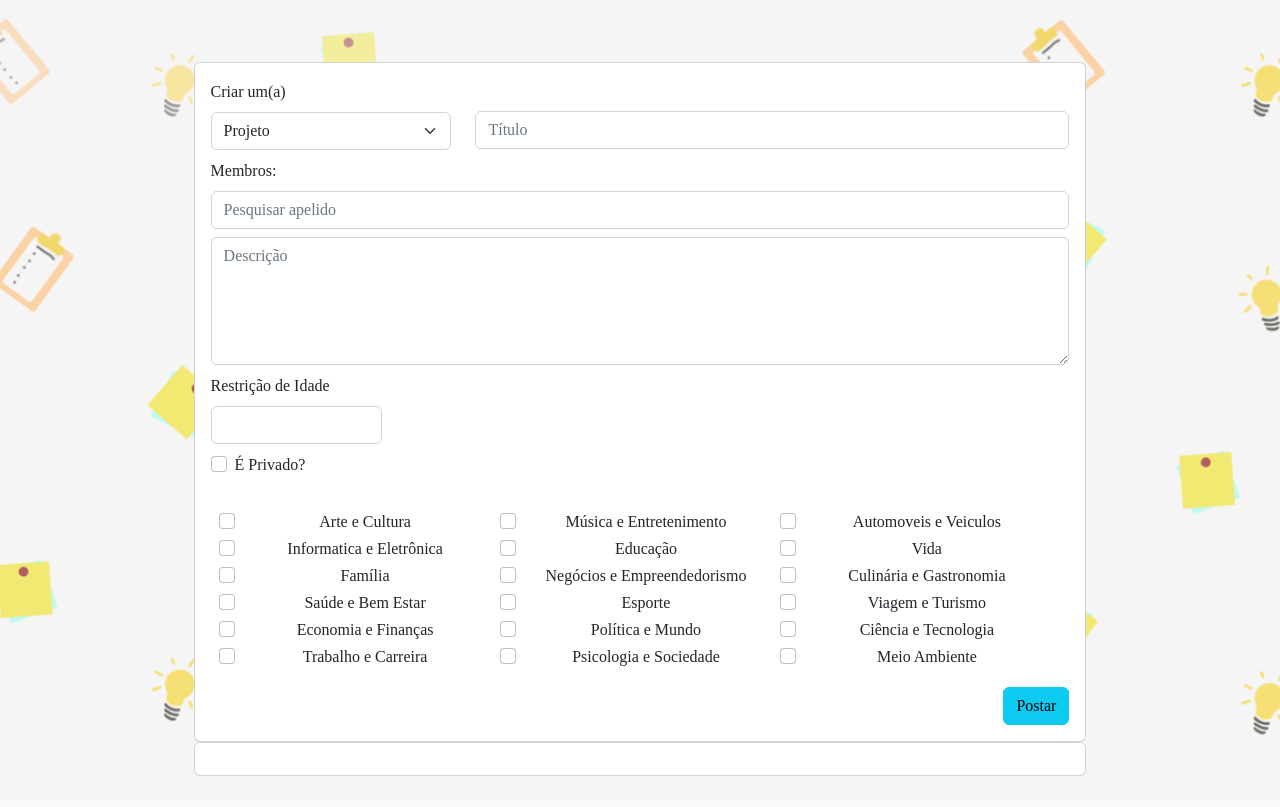
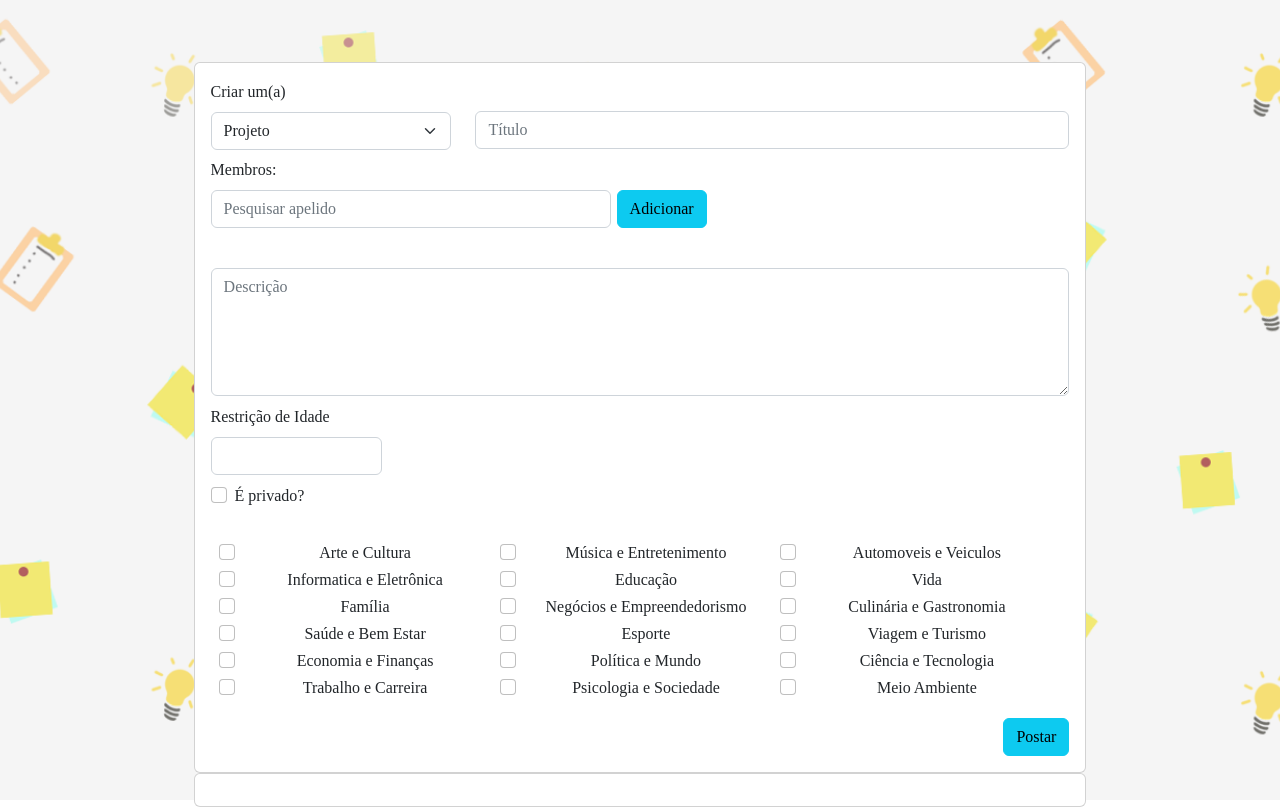
Before and after one commit to wendelsimoes/innovation-hub-flask, a Flask app: page /feed in a window 1280 px wide. Shown: the part 60-867 px from the top of the page. Before the commit the page ends 836 px from the top, so only its background shows below. Run offline with Flask 2, Linux system fonts and the light colour scheme; a user stored in the database is signed in; data comes from the database, SQL or seed files in the repository; some web fonts are replaced.

Commit message:
feat: style feed page

```diff
--- a/application/static/styles.css
+++ b/application/static/styles.css
@@ -53,6 +53,31 @@ body, html {
 .postar-membro-label {
     width: 100% !important;
     text-align: start !important;
+    padding: 0 !important;
+}
+
+.adicionar-membro {
+    width: 400px !important;
+    display: inline-block !important;
+}
+
+.adicionar-membro-btn {
+    margin: 0 0 0 6px !important;
+}
+
+#lista_de_membros {
+    display: flex;
+    flex-direction: row;
+    justify-content: start;
+    flex-wrap: wrap;
+}
+
+.membros_lista {
+    display: inline !important;
+    padding: 0 6px !important;
+    background-color: #F2E973;
+    border-radius: 25px;
+    margin: 3px 6px;
 }
 
 /* Extra small devices (phones, 600px and down) */
@@ -90,6 +115,10 @@ body, html {
         background-size: cover !important;
         height: 100% !important;
     }
+
+    .adicionar-membro-btn {
+        margin: 5px 0 0 0 !important;
+    }
 }
 
 /* Medium devices (landscape tablets, 600px and up) */
--- a/application/templates/feed.html
+++ b/application/templates/feed.html
@@ -14,7 +14,8 @@ Feed
                 {{ formDeProposta.csrf_token }}
                 <div class="row tipo-titulo">
                     <div class="mb-2 div-postar-tipo" style="display: inline-block;">
-                        <label class="form-label tipo-proposta-label gothic-bold" for="tipo_proposta">Criar um(a)</label>
+                        <label class="form-label tipo-proposta-label gothic-bold" for="tipo_proposta">Criar
+                            um(a)</label>
                         <select class="form-select gothic" name="tipo_proposta" id="tipo_proposta">
                             {% for tipo, valor in tipo_proposta.items() %}
                             {% if valor == 0 %}
@@ -33,12 +34,14 @@ Feed
                         {% endfor %}
                     </div>
                 </div>
-                <div class="mb-2">
+                <div class="mb-2 row" style="width: 100%; margin-left: auto; margin-right: auto;">
                     {{ formDeProposta.membro.label(class_="form-label gothic-bold postar-membro-label") }}
-                    {{ formDeProposta.membro(class_="form-control gothic") }}
-                    {% for error in formDeProposta.membro.errors %}
-                    <span class="text-danger gothic-bold">{{ error }}</span>
-                    {% endfor %}
+                    {{ formDeProposta.membro(class_="form-control gothic adicionar-membro") }}
+                    <button id="adicionar_membro_btn" type="button" class="btn btn-info gothic-bold adicionar-membro-btn"
+                        style="display: inline-block; width: fit-content; margin-left: 6px;">Adicionar</button>
+                    <span class="text-danger gothic-bold" id="adicionar_membro_span"></span>
+                    <ul class="mt-3" id="lista_de_membros" style="list-style: none;">
+                    </ul>
                 </div>
                 <div class="mb-2">
                     {{ formDeProposta.descricao(class_="form-control postar-descricao gothic") }}
@@ -46,7 +49,7 @@ Feed
                     <span class="text-danger gothic-bold">{{ error }}</span>
                     {% endfor %}
                 </div>
-                <div class="mb-2" style="display: inline-block; width: 100%; padding-right: auto;">
+                <div class="mb-2" style="display: inline-block; width: 100%;">
                     {{ formDeProposta.restricao_idade.label(class_="form-label restricao-idade-label gothic-bold") }}
                     {{ formDeProposta.restricao_idade(class_="form-control postar-restricao-idade gothic") }}
                     {% for error in formDeProposta.restricao_idade.errors %}
@@ -56,7 +59,7 @@ Feed
                 <div class="mb-2 form-check" style="width: 100%; margin-left: auto; margin-right: auto;">
                     <input name="privado" class="form-check-input" type="checkbox" id="privado">
                     <label class="form-check-label gothic-bold" for="privado" style="width: 100%; text-align: start;">
-                        É Privado?
+                        É privado?
                     </label>
                 </div>
                 <br>
@@ -71,7 +74,8 @@ Feed
                     </div>
                     {% endfor %}
                 </div>
-                <button type="submit" class="btn btn-info gothic-bold" style="display: block; margin-left: auto;">Postar</button>
+                <button type="submit" class="btn btn-info gothic-bold"
+                    style="display: block; margin-left: auto;">Postar</button>
             </form>
         </div>
     </div>
@@ -114,7 +118,7 @@ Feed
 </script>
 
 <script type="text/javascript">
-    $(function() {
+    $(function () {
         $.ajax({
             url: '{{ url_for("todos_usuarios") }}'
         }).done(function (data) {
@@ -125,4 +129,28 @@ Feed
         });
     });
 </script>
+
+<script type="text/javascript">
+    $(document).ready(function () {
+        $('#adicionar_membro_btn').on("click", function () {
+            membro = $('#apelido_autocomplete').val();
+
+            jQuery.ajax({
+                url: '{{ url_for("checar_usuario") }}',
+                data: {
+                    apelido: membro
+                },
+                success: function(response) {
+                    if (response["status"] == 404) {
+                        $('#adicionar_membro_span').text(response["mensagem"]);
+                    } else if (response["status"] == 200) {
+                        var $list = $("<li>", {id: "foo", "class": "membros_lista"});
+                        $list.append(response["mensagem"]);
+                        $('#lista_de_membros').append($list);
+                    }
+                }
+            })
+        });
+    });
+</script>
 {% endblock %}
--- a/application/views.py
+++ b/application/views.py
@@ -57,6 +57,7 @@ def feed():
     formDeProposta = FormDeProposta()
     return render_template("feed.html", formDeProposta=formDeProposta, categorias=categorias, tipo_proposta=tipo_proposta, user=current_user)
 
+
 # Autocomplete de membro
 @app.route("/todos_usuarios", methods=["GET"])
 def todos_usuarios():
@@ -65,6 +66,20 @@ def todos_usuarios():
     for user in todos_usuarios:
         todos_usuarios_apelidos.append(user.apelido)
     return Response(json.dumps(todos_usuarios_apelidos), mimetype="application\json")
+
+
+# Checar se usuario existe
+@app.route("/checar_usuario", methods=["GET"])
+def checar_usuario():
+    apelido = request.args.get("apelido")
+    if apelido:
+        user = User.query.filter_by(apelido=apelido).first()
+        if user:
+            return Response(json.dumps({"status": 200, "mensagem": user.apelido}), mimetype="application\json")
+        else:
+            return Response(json.dumps({"status": 404, "mensagem": "Usuário não encontrado"}), mimetype="application\json")
+    else:
+        return Response(json.dumps({"status": 404, "mensagem": "Deve adicionar um apelido"}), mimetype="application\json")
 
 
 # Postar proposta
```
